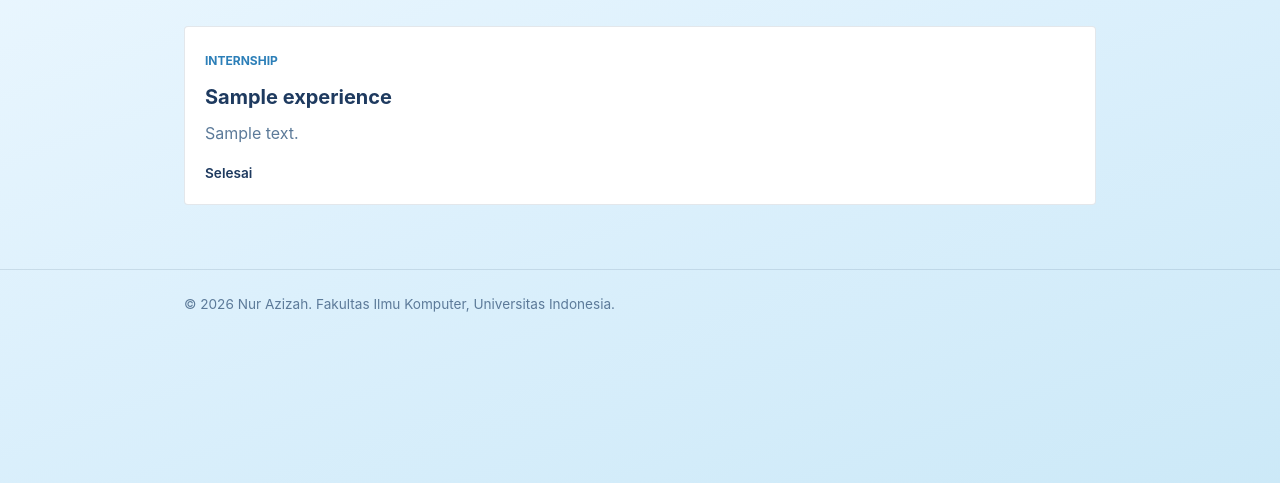
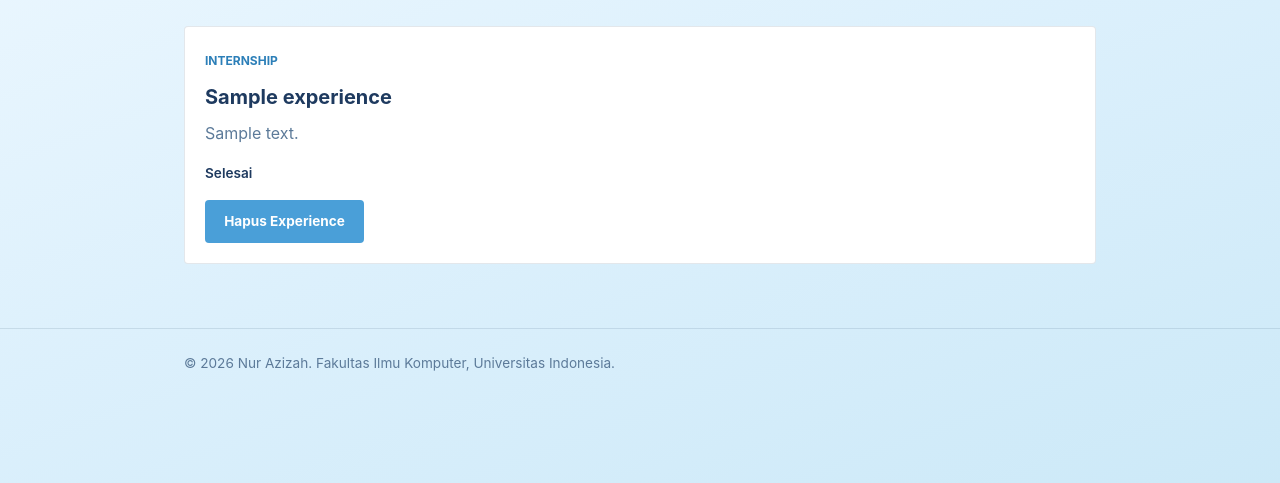
Before and after one commit to nurazizah56-dak/myportofolio, a Django app: page /experience/ in a window 1280 px wide. Shown: the part 239-722 px from the top of the page. Run offline with Django 5.2, Linux system fonts and the light colour scheme; tables that the repository leaves empty hold one stand-in row (values such as "Sample post").

Commit message:
feat: tampilkan tombol delete experience di setiap card

```diff
--- a/templates/experience.html
+++ b/templates/experience.html
@@ -31,6 +31,8 @@
                         {% else %}
                             <p class="experience-status">Selesai</p>
                         {% endif %}
+
+                        {% include "components/experience_delete_modal.html" with experience=experience %}
                     </article>
                 {% empty %}
                     <p class="empty-state">
```
